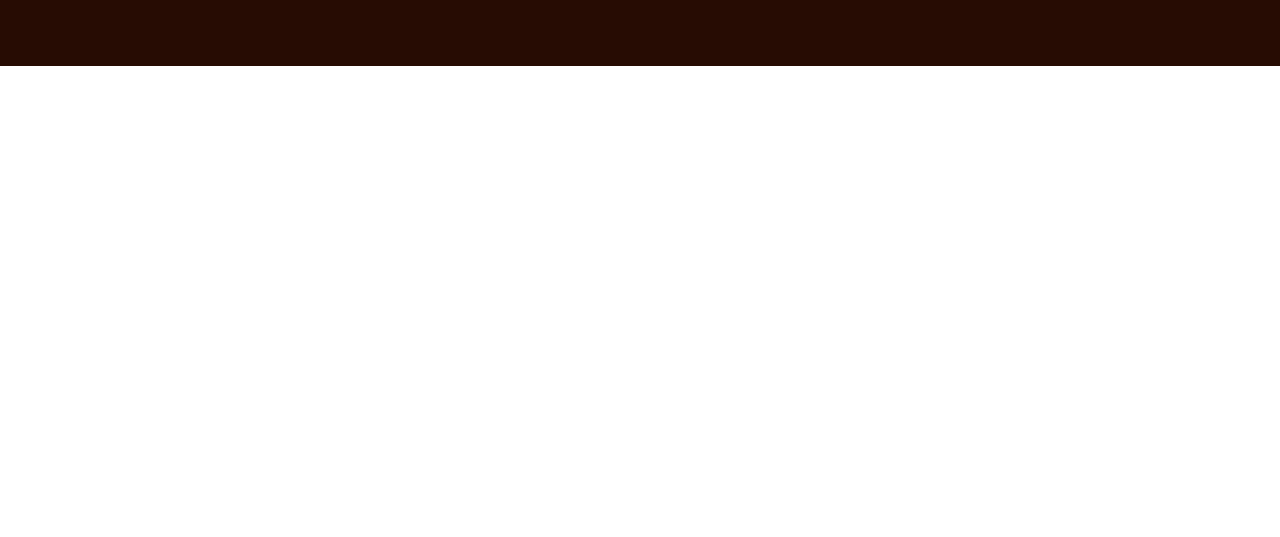
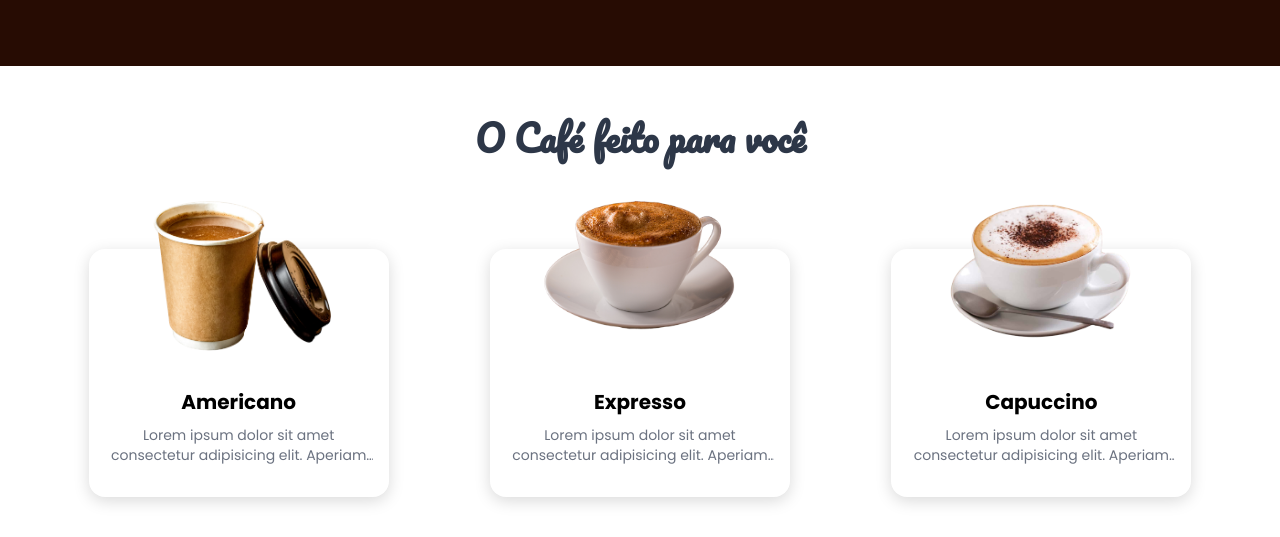
Before and after one commit to Nastsukii/Cafeteria-Dev, a plain HTML site: page index.html in a window 1280 px wide. Shown: the part 611-1148 px from the top of the page. Before the commit the page ends 800 px from the top, so only its background shows below. Drawn offline with Linux system fonts and the light colour scheme; a web font is replaced by a local one.

Commit message:
Criando e estilizando a aba de serviços

```diff
--- a/index.html
+++ b/index.html
@@ -62,6 +62,50 @@
         </div>
         </div>
     </main>
+
+    <section class="section-services">
+        <div class="container-services">
+            <h1 class="title-section-services"> O Café feito para você</h1>
+        </div>
+
+        <div class="div-card">
+            <div class="service-card">
+                <div class="div-card-img">
+                    <img class="img-card" src="./img/american.png" alt="café americano">
+                </div>
+                <div class="div-text-services-card">
+                    <h1 class="h1-card-service"> Americano </h1>
+                    <p class="p-card-service"> Lorem ipsum dolor sit amet consectetur adipisicing elit. Aperiam corrupti
+                        earum distinctio quo</p>
+                </div>
+            </div>
+
+            <div class="service-card">
+                <div class="div-card-img">
+                    <img class="img-card" src="./img/cafe-expresso.png" alt="café americano">
+                </div>
+                <div class="div-text-services-card">
+                    <h1 class="h1-card-service"> Expresso </h1>
+                    <p class="p-card-service"> Lorem ipsum dolor sit amet consectetur adipisicing elit. Aperiam corrupti
+                        earum distinctio quo</p>
+                </div>
+            </div>
+
+            <div class="service-card">
+                <div class="div-card-img">
+                    <img class="img-card" src="./img/capuccino.png" alt="café americano">
+                </div>
+                <div class="div-text-services-card">
+                    <h1 class="h1-card-service"> Capuccino </h1>
+                    <p class="p-card-service"> Lorem ipsum dolor sit amet consectetur adipisicing elit. Aperiam
+                        corrupti
+                        earum distinctio quo</p>
+                </div>
+            </div>
+        </div>
+        </div>
+        </div>
+    </section>
 </body>
 
 </html>
--- a/style.css
+++ b/style.css
@@ -161,6 +161,8 @@ main {
     animation: balanco 5s linear infinite;
 }
 
+
+
 @keyframes balanco {
     0% {
         transform: rotate(0deg)
@@ -174,6 +176,100 @@ main {
         transform: rotate(0deg);
     }
 }
+
+
+.section-services{
+    padding: 2.5rem 3rem;
+    margin: 0 auto;
+    min-width: 600px;
+}
+
+.container-services{
+    text-align: center;
+    margin: 0 auto 5rem;
+    padding: 0 3rem;
+}
+
+.title-section-services{
+    font-size: 2.25rem;
+    font-weight: bold;
+    font-family: "Pacifico", cursive;
+    color: #2d3748;
+}
+
+.div-card{
+    display: grid;
+    grid-template-columns: repeat(3,1fr);
+    gap: 1.25rem;
+    place-items: center;
+}
+
+.service-card{
+     border-radius: 1rem;
+     background-color: white;
+     box-shadow: 0 0.25rem 1rem rgba(0, 0, 0, 0.15);
+     transition: all 0.5s ease;
+     max-width: 300px;
+     position: relative;
+}
+
+.service-card:hover{
+    background-color: #854d3d;
+    color: white;
+    cursor: pointer;
+}
+
+.div-card-img{
+    height: 122px;
+}
+
+.img-card{
+    max-width: 200px;
+    display: block;
+    margin: 0 auto;
+    transform: translateY(-3.5rem);
+    transition: transform 0.3s ease, scale 0.3s ease;
+}
+
+.service-card:hover .img-card{
+    transform: translateY(-3.5rem) scale(1.05) rotate(6deg);
+}
+
+.div-text-services-card{
+    padding: 1rem;
+    text-align: center;
+}
+
+.h1-card-service{
+    font-size: 1.25rem;
+    font-weight: bold;
+    margin-bottom: 0.5rem;
+    text-align: center;
+}
+
+.p-card-service{
+    color: #6b7280;
+    transition: all 0.7s ease;
+    font-size: 0.875rem;
+    line-height: 1.25rem;
+    text-align: center;
+    margin-bottom: 1rem;
+
+    overflow: hidden;
+    display: -webkit-box;
+    -webkit-box-orient: vertical;
+    -webkit-line-clamp: 2;
+}
+
+.service-card:hover .p-card-service{
+    color: #ffffff
+}
+
+
+
+
+
+
 
 
 @media screen and (max-width: 974px) {
```
